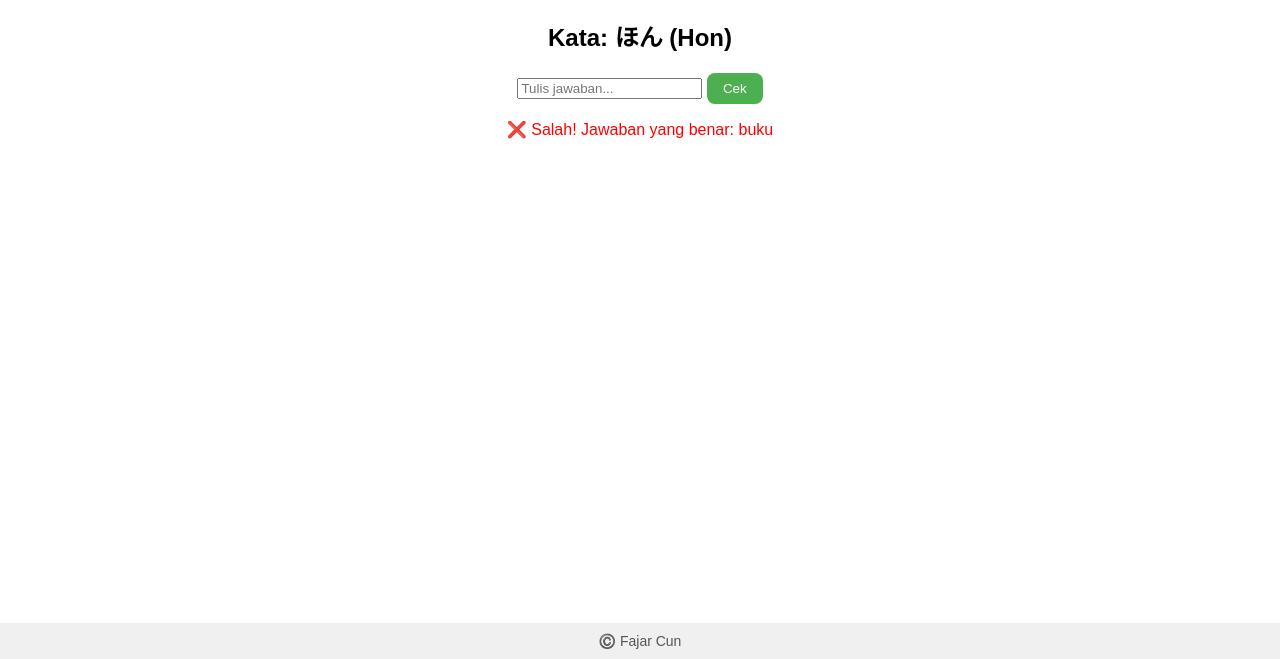
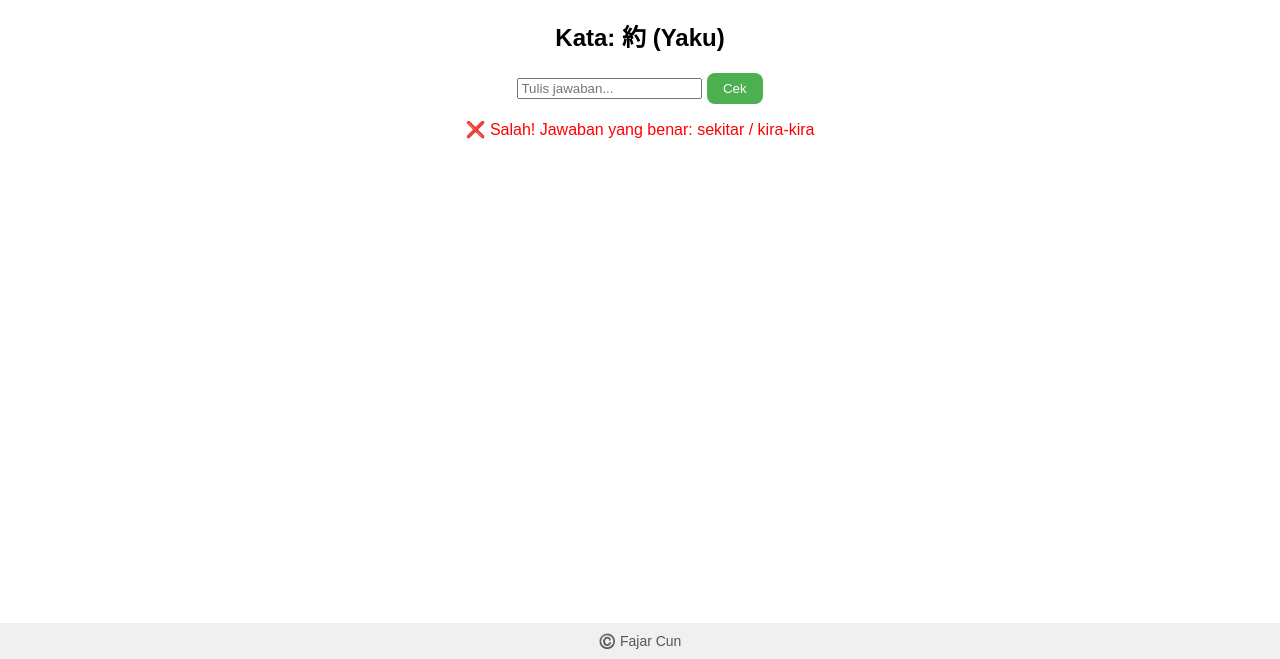
Before and after one commit to fajar191004/jpcun, a plain HTML site: page index.html in a window 1280 px wide. Both pictures are taken after a click on the button "Cek". Shown: the part 141-800 px from the top of the page. Drawn offline with Linux system fonts and the light colour scheme.

Commit message:
Update index.html

```diff
--- a/index.html
+++ b/index.html
@@ -485,12 +485,16 @@
   { jp: "歴史 (Rekishi)", id: ["sejarah"] }
     ];
 
+
+  soal.sort(() => Math.random() - 0.5);
+
     let index = 0;
+    document.getElementById("soal").textContent = "Kata: " + soal[index].jp;
 
     function cek() {
       const jwb = document.getElementById("jawaban").value.trim().toLowerCase();
       const hasil = document.getElementById("hasil");
-      const jawabanBenar = Array.isArray(soal[index].id) ? soal[index].id.map(a => a.toLowerCase()) : [soal[index].id.toLowerCase()];
+      const jawabanBenar = soal[index].id.map(a => a.toLowerCase());
 
       if (jawabanBenar.includes(jwb)) {
         hasil.style.color = "green";
```
